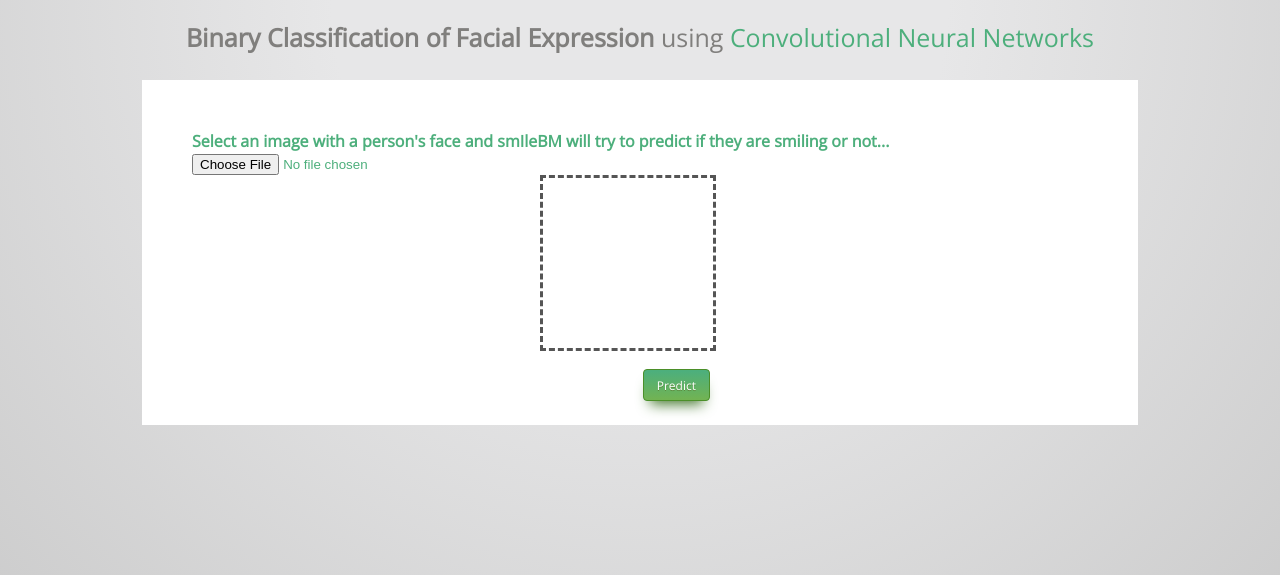
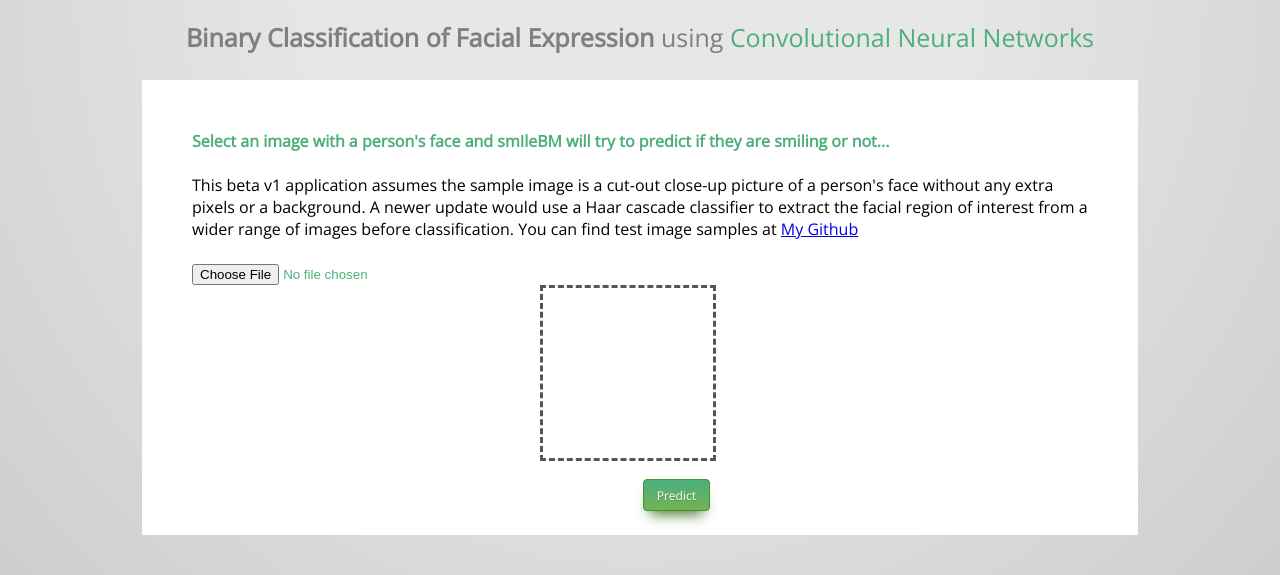
Before and after one commit to TheDanieLNK/smIleBM, a Flask app: template templates/index.html in a window 1280 px wide. Shown: the top 575 px of the page. Run offline with Flask 2, Linux system fonts and the light colour scheme; the template is opened without the code that fills it, so the values that code supplies are empty; parts of the project's set-up code (start-up, migrations or seed data) failed here and were passed over; some libraries are stand-ins or nearby versions.

Commit message:
Updated index file

```diff
--- a/templates/index.html
+++ b/templates/index.html
@@ -22,6 +22,12 @@
         <span style="color: #4DAF7C; font-weight: 400; font-family: 'Open Sans', Helvetica;">
             <b>Select an image with a person's face and smIleBM will try to predict if they are
                 smiling or not...</b>
+		<br/><br/>
+		<span style="color: #000">This beta v1 application assumes the sample image is a cut-out close-up picture of a person's face
+		without any extra pixels or a background. A newer update would use a Haar cascade classifier to extract the facial
+		region of interest from a wider range of images before classification. You can find test image samples at
+		<a href="https://github.com/TheDanieLNK/smIleBM" target="_blank">My Github</a></span>
+		<br/><br/>
                 <input type='file' id="clearButton" value="Select Image" onchange="readURL(this);"/>
         </span>
     </div>
```
